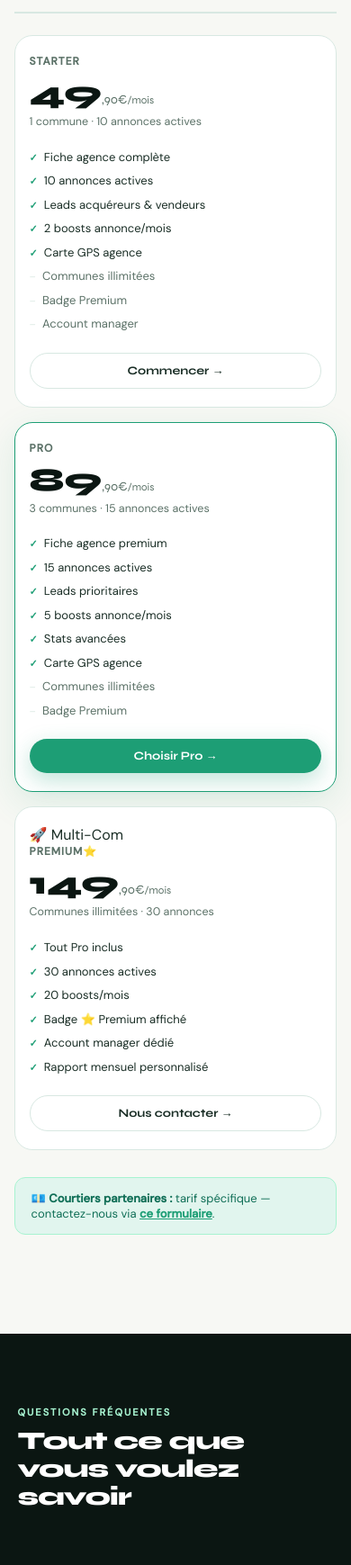
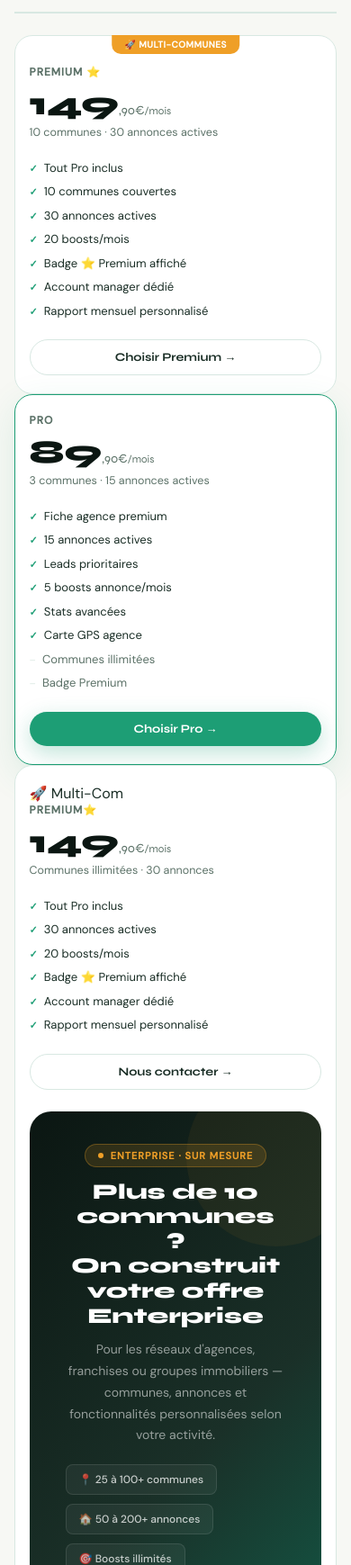
Before and after one commit to Damdhs/lokalist-site, a plain HTML site: page tarifs.html in a window 390 px wide. Shown: the part 6283-8022 px from the top of the page at 90% size. Drawn offline with Linux system fonts and the light colour scheme.

Commit message:
Update tarifs.html

```diff
--- a/tarifs.html
+++ b/tarifs.html
@@ -143,6 +143,8 @@
       .mairie-kpis{grid-template-columns:1fr 1fr}
       .mairie-feats-grid{grid-template-columns:1fr}
       .options-grid{grid-template-columns:1fr}
+      .enterprise-grid{grid-template-columns:1fr!important;gap:20px!important;text-align:center}
+      .enterprise-grid > div:last-child{justify-self:center}
     }
     @media(max-width:480px){
       body{overflow-x:hidden}
@@ -530,21 +532,22 @@
     </div>
     <div class="tarif-cards cols3">
       <div class="tarif-card">
-        <div class="tarif-card-name">Starter</div>
-        <div class="tarif-card-price">49<span>,90€<small>/mois</small></span></div>
-        <div class="tarif-card-sub">1 commune · 10 annonces actives</div>
+        <div style="position:absolute;top:-1px;left:50%;transform:translateX(-50%);background:var(--a);color:#fff;font-size:10px;font-weight:700;padding:4px 14px;border-radius:0 0 10px 10px;letter-spacing:.5px;white-space:nowrap">🚀 MULTI-COMMUNES</div>
+        <div class="tarif-card-name" style="margin-top:12px">Premium ⭐</div>
+        <div class="tarif-card-price">149<span>,90€<small>/mois</small></span></div>
+        <div class="tarif-card-sub">10 communes · 30 annonces actives</div>
         <ul class="tarif-feats">
-          <li>Fiche agence complète</li>
-          <li>10 annonces actives</li>
-          <li>Leads acquéreurs & vendeurs</li>
-          <li>2 boosts annonce/mois</li>
-          <li>Carte GPS agence</li>
-          <li class="off">Communes illimitées</li>
-          <li class="off">Badge Premium</li>
-          <li class="off">Account manager</li>
+          <li>Tout Pro inclus</li>
+          <li>10 communes couvertes</li>
+          <li>30 annonces actives</li>
+          <li>20 boosts/mois</li>
+          <li>Badge ⭐ Premium affiché</li>
+          <li>Account manager dédié</li>
+          <li>Rapport mensuel personnalisé</li>
         </ul>
-        <a href="/contact" class="btn btn-o" style="width:100%;justify-content:center">Commencer →</a>
+        <a href="/contact" class="btn btn-o" style="width:100%;justify-content:center">Choisir Premium →</a>
       </div>
+    </div>
       <div class="tarif-card featured">
         <div class="tarif-card-name">Pro</div>
         <div class="tarif-card-price">89<span>,90€<small>/mois</small></span></div>
@@ -575,7 +578,35 @@
         </ul>
         <a href="/contact" class="btn btn-o" style="width:100%;justify-content:center">Nous contacter →</a>
       </div>
+    <!-- Bandeau Enterprise (multi-communes XL / sur-mesure) -->
+    <div style="margin-top:24px;background:linear-gradient(135deg,#0B1612 0%,#1A3028 50%,#0F6E56 100%);border-radius:24px;padding:36px 40px;position:relative;overflow:hidden">
+      <div style="position:absolute;top:-50px;right:-50px;width:200px;height:200px;border-radius:50%;background:rgba(239,159,39,.06)"></div>
+      <div style="position:absolute;bottom:-30px;left:-30px;width:140px;height:140px;border-radius:50%;background:rgba(29,158,117,.08)"></div>
+      <div style="position:relative;z-index:1;display:grid;grid-template-columns:1fr auto;gap:32px;align-items:center" class="enterprise-grid">
+        <div>
+          <div style="display:inline-flex;align-items:center;gap:8px;background:rgba(239,159,39,.15);border:1px solid rgba(239,159,39,.3);border-radius:100px;padding:5px 14px;margin-bottom:14px">
+            <span style="width:6px;height:6px;border-radius:50%;background:var(--a);display:inline-block"></span>
+            <span style="font-size:11px;font-weight:700;color:var(--a);text-transform:uppercase;letter-spacing:1px">Enterprise · Sur mesure</span>
+          </div>
+          <h3 style="font-family:'Syne',sans-serif;font-size:24px;font-weight:800;color:#fff;line-height:1.15;margin-bottom:12px">Plus de 10 communes ?<br/>On construit votre offre Enterprise</h3>
+          <p style="font-size:14px;color:rgba(255,255,255,.55);line-height:1.7;margin-bottom:20px;max-width:540px">Pour les réseaux d'agences, franchises ou groupes immobiliers — communes, annonces et fonctionnalités personnalisées selon votre activité.</p>
+          <div style="display:flex;flex-wrap:wrap;gap:10px;margin-bottom:24px">
+            <div style="background:rgba(255,255,255,.05);border:1px solid rgba(255,255,255,.1);border-radius:8px;padding:8px 14px;font-size:12px;color:rgba(255,255,255,.75);font-weight:500">📍 25 à 100+ communes</div>
+            <div style="background:rgba(255,255,255,.05);border:1px solid rgba(255,255,255,.1);border-radius:8px;padding:8px 14px;font-size:12px;color:rgba(255,255,255,.75);font-weight:500">🏠 50 à 200+ annonces</div>
+            <div style="background:rgba(255,255,255,.05);border:1px solid rgba(255,255,255,.1);border-radius:8px;padding:8px 14px;font-size:12px;color:rgba(255,255,255,.75);font-weight:500">🎯 Boosts illimités</div>
+            <div style="background:rgba(255,255,255,.05);border:1px solid rgba(255,255,255,.1);border-radius:8px;padding:8px 14px;font-size:12px;color:rgba(255,255,255,.75);font-weight:500">🤝 Account manager dédié</div>
+            <div style="background:rgba(255,255,255,.05);border:1px solid rgba(255,255,255,.1);border-radius:8px;padding:8px 14px;font-size:12px;color:rgba(255,255,255,.75);font-weight:500">📊 API & intégrations</div>
+          </div>
+        </div>
+        <div style="text-align:center">
+          <div style="font-family:'Syne',sans-serif;font-size:11px;font-weight:700;color:rgba(255,255,255,.4);text-transform:uppercase;letter-spacing:1px;margin-bottom:6px">À partir de</div>
+          <div style="font-family:'Syne',sans-serif;font-size:36px;font-weight:800;color:#fff;line-height:1">199€<span style="font-size:14px;font-weight:400;color:rgba(255,255,255,.5)">/mois</span></div>
+          <div style="font-size:12px;color:rgba(255,255,255,.4);margin-bottom:18px">Tarif sur devis</div>
+          <a href="/contact?type=agence" class="btn btn-a" style="white-space:nowrap">Demander un devis →</a>
+        </div>
+      </div>
     </div>
+
     <div style="margin-top:14px;padding:14px 18px;background:var(--gl);border-radius:12px;font-size:13px;color:var(--gd);border:1px solid var(--gm)">
       💶 <strong>Courtiers partenaires :</strong> tarif spécifique — contactez-nous via <a href="/contact?type=courtier" style="color:var(--g);font-weight:600">ce formulaire</a>.
     </div>
```
